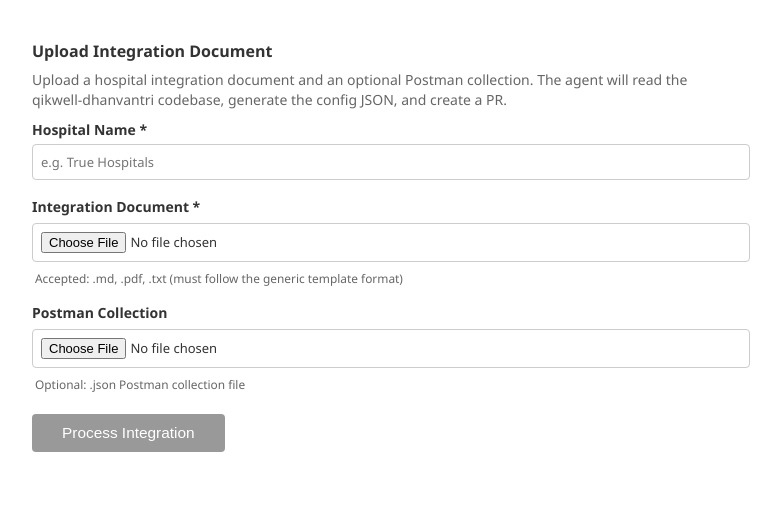
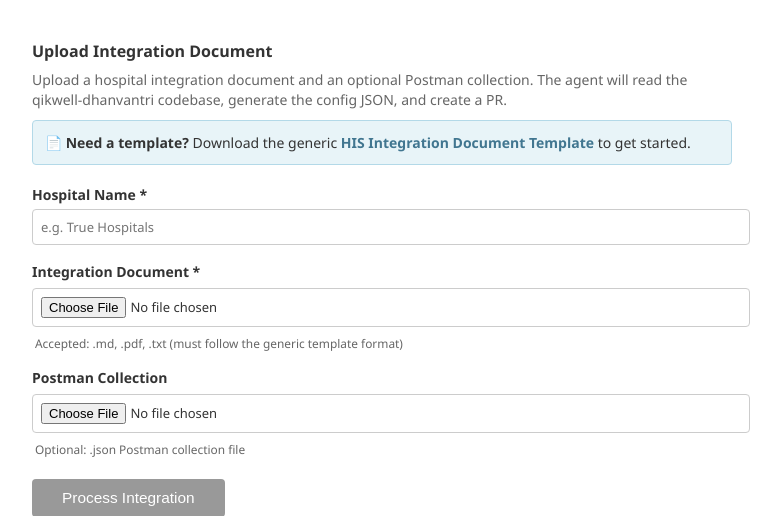
Before and after one commit to pyla-prathibha/integration-agent, a Django app: template agent/templates/agent/upload.html in a window 1280 px wide. Shown: the part 92-608 px from the top of the page, without its empty margins (258-1039 px from the left). Run offline with Django 5.2, Linux system fonts and the light colour scheme; the template is opened without the code that fills it, so the values that code supplies are empty.

Commit message:
Add generic HIS integration template download feature
- Copy HIS_Integration_Document_Template.pdf to agent/static/documents/
- Add download_template view to serve the PDF file
- Add URL route: /download-template/
- Update upload.html with template download link
- Users can now download the generic template before uploading

Co-Authored-By: Claude Haiku 4.5 <noreply@anthropic.com>

```diff
--- a/agent/templates/agent/upload.html
+++ b/agent/templates/agent/upload.html
@@ -19,11 +19,18 @@
   .upload-form .submit-row button:disabled { background: #999; cursor: not-allowed; }
   .error-msg { background: #fdd; border: 1px solid #c66; padding: 10px; border-radius: 4px; margin-bottom: 15px; color: #900; }
   .validation-error { color: #c00; font-size: 0.9em; margin-top: 4px; display: none; }
+  .template-download { background: #e8f4f8; border: 1px solid #b3d9e8; padding: 12px; border-radius: 4px; margin-bottom: 20px; }
+  .template-download a { color: #417690; text-decoration: none; font-weight: bold; }
+  .template-download a:hover { text-decoration: underline; }
 </style>
 
 <div class="upload-form">
   <h2>Upload Integration Document</h2>
   <p style="color:#666;">Upload a hospital integration document and an optional Postman collection. The agent will read the qikwell-dhanvantri codebase, generate the config JSON, and create a PR.</p>
+
+  <div class="template-download">
+    <strong>📄 Need a template?</strong> Download the generic <a href="{% url 'download_template' %}">HIS Integration Document Template</a> to get started.
+  </div>
 
   {% if error %}
     <div class="error-msg">{{ error }}</div>
--- a/integration_agent/urls.py
+++ b/integration_agent/urls.py
@@ -16,7 +16,9 @@ Including another URLconf
 """
 from django.contrib import admin
 from django.urls import path
+from agent import views
 
 urlpatterns = [
     path('admin/', admin.site.urls),
+    path('download-template/', views.download_template, name='download_template'),
 ]
```
Also changed, not shown: agent/views.py (+13 -1 lines), 1 other file.
